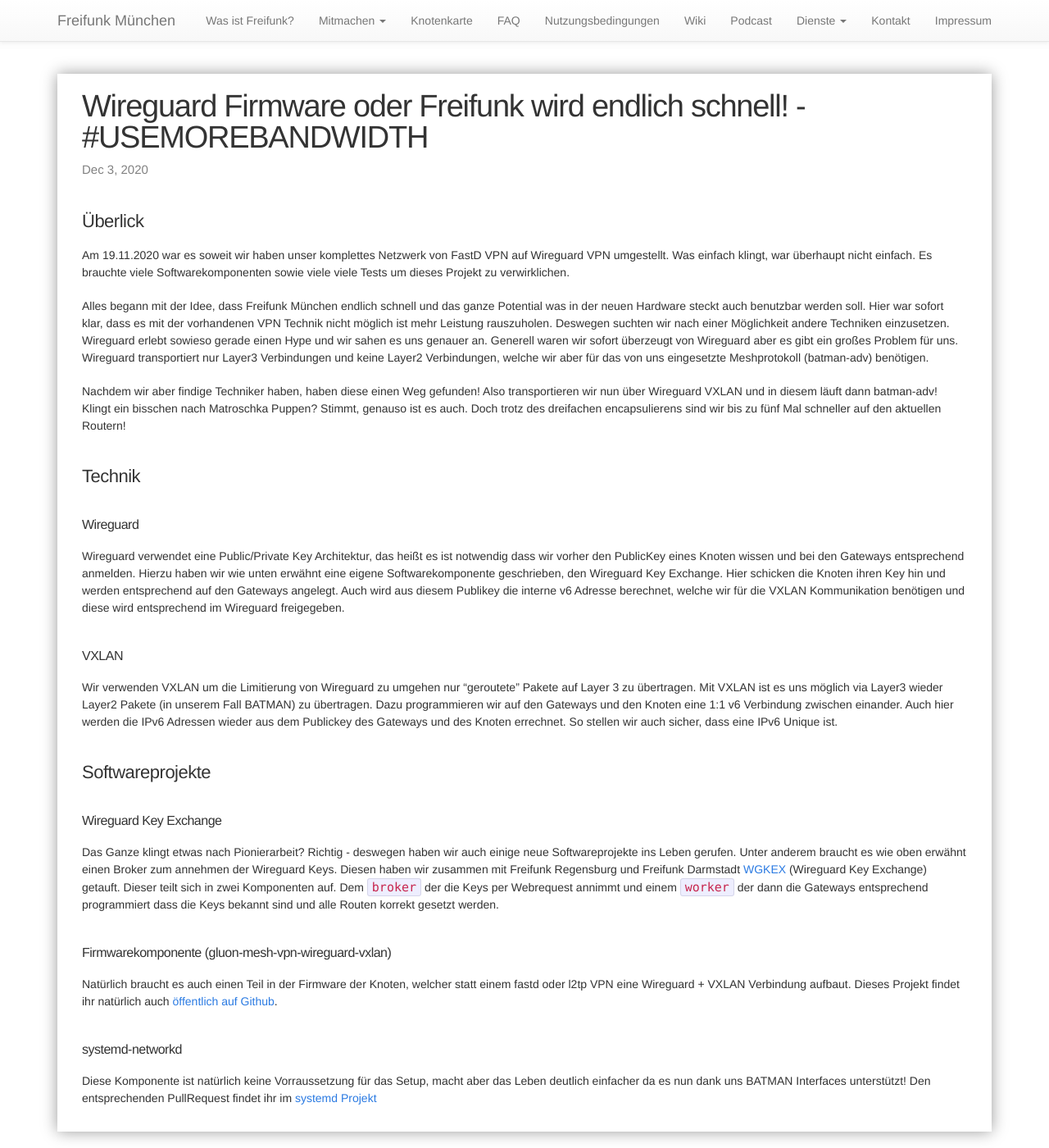
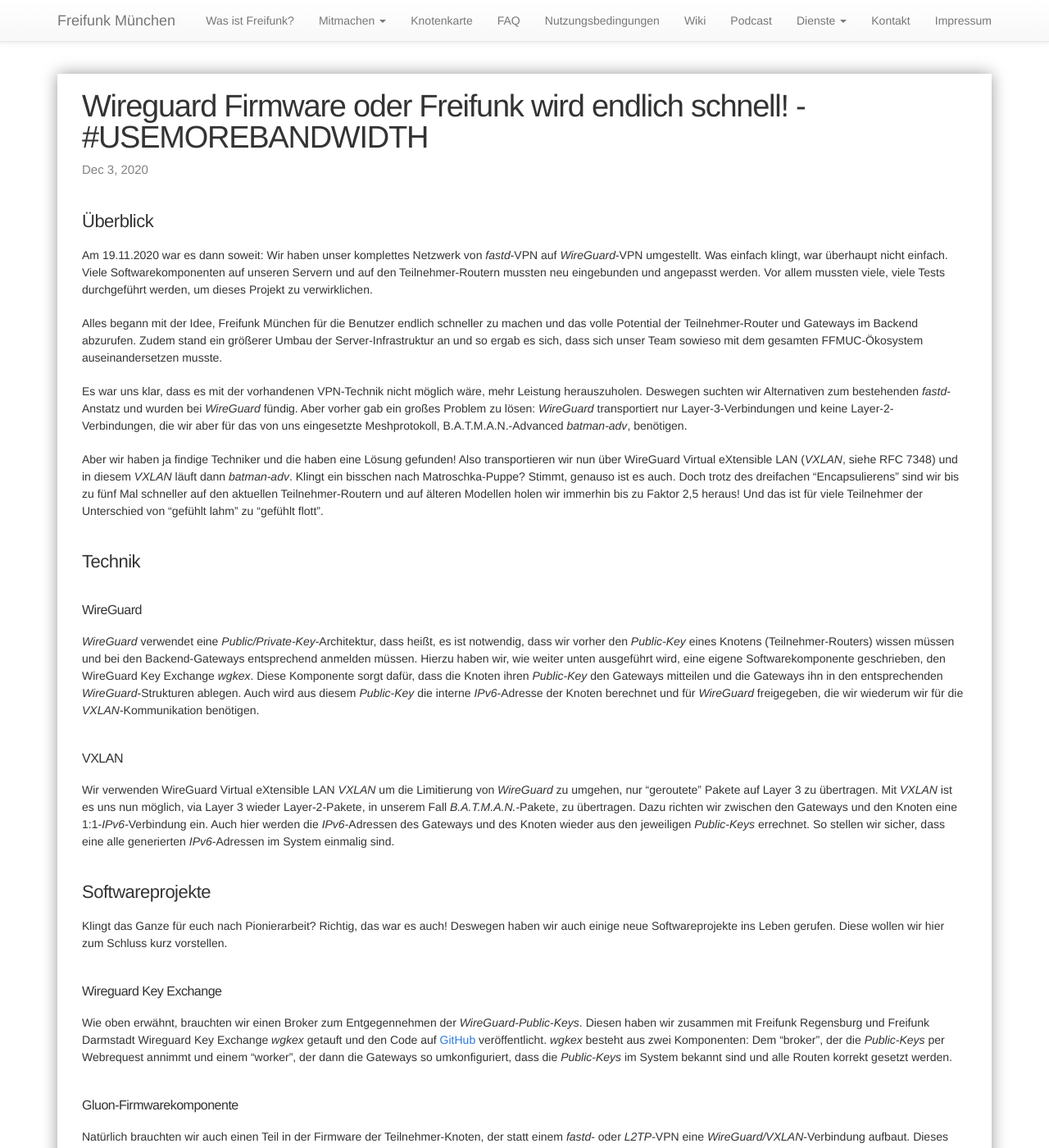
Before and after one commit to freifunkMUC/freifunkmuc.github.io, a Jekyll site: the page built from _posts/2020-12-03-wireguard-firmware.markdown, in a window 1280 px wide and 1400 px high. Shown: the whole window at 82% size. Built offline with Jekyll 4.4.1, drawn with Linux system fonts in a browser that asks for light colours; some of the changed text lies outside the part shown.

Commit message:
Kleinere Änderungen

```diff
--- a/_posts/2020-12-03-wireguard-firmware.markdown
+++ b/_posts/2020-12-03-wireguard-firmware.markdown
@@ -4,29 +4,38 @@ title:  "Wireguard Firmware oder Freifunk wird endlich schnell! - #USEMOREBANDWI
 date:   2020-12-03 10:43:00
 categories: freifunkmuc
 ---
-### Überlick
+### Überblick
 
-Am 19.11.2020 war es soweit wir haben unser komplettes Netzwerk von FastD VPN auf Wireguard VPN umgestellt. Was einfach klingt, war überhaupt nicht einfach. Es brauchte viele Softwarekomponenten sowie viele viele Tests um dieses Projekt zu verwirklichen.
+Am 19.11.2020 war es dann soweit: Wir haben unser komplettes Netzwerk von _fastd_-VPN auf _WireGuard_-VPN umgestellt. Was einfach klingt, war überhaupt nicht einfach. Viele Softwarekomponenten auf unseren Servern und auf den Teilnehmer-Routern mussten neu eingebunden und angepasst werden. Vor allem mussten viele, viele Tests durchgeführt werden, um dieses Projekt zu verwirklichen.
 
-Alles begann mit der Idee, dass Freifunk München endlich schnell und das ganze Potential was in der neuen Hardware steckt auch benutzbar werden soll. Hier war sofort klar, dass es mit der vorhandenen VPN Technik nicht möglich ist mehr Leistung rauszuholen. Deswegen suchten wir nach einer Möglichkeit andere Techniken einzusetzen. Wireguard erlebt sowieso gerade einen Hype und wir sahen es uns genauer an. Generell waren wir sofort überzeugt von Wireguard aber es gibt ein großes Problem für uns. Wireguard transportiert nur Layer3 Verbindungen und keine Layer2 Verbindungen, welche wir aber für das von uns eingesetzte Meshprotokoll (batman-adv) benötigen.
+Alles begann mit der Idee, Freifunk München für die Benutzer endlich schneller zu machen und das volle Potential der Teilnehmer-Router und Gateways im Backend abzurufen. Zudem stand ein größerer Umbau der Server-Infrastruktur an und so ergab es sich, dass sich unser Team sowieso mit dem gesamten FFMUC-Ökosystem auseinandersetzen musste.
 
-Nachdem wir aber findige Techniker haben, haben diese einen Weg gefunden! Also transportieren wir nun über Wireguard VXLAN und in diesem läuft dann batman-adv! Klingt ein bisschen nach Matroschka Puppen? Stimmt, genauso ist es auch. Doch trotz des dreifachen encapsulierens sind wir bis zu fünf Mal schneller auf den aktuellen Routern!
+Es war uns klar, dass es mit der vorhandenen VPN-Technik nicht möglich wäre, mehr Leistung herauszuholen. Deswegen suchten wir Alternativen zum bestehenden _fastd_-Anstatz und wurden bei _WireGuard_ fündig. Aber vorher gab ein großes Problem zu lösen: _WireGuard_ transportiert nur Layer-3-Verbindungen und keine Layer-2-Verbindungen, die wir aber für das von uns eingesetzte Meshprotokoll, B.A.T.M.A.N.-Advanced _batman-adv_, benötigen.
+
+Aber wir haben ja findige Techniker und die haben eine Lösung gefunden! Also transportieren wir nun über WireGuard Virtual eXtensible LAN (_VXLAN_, siehe RFC 7348) und in diesem _VXLAN_ läuft dann _batman-adv_. Klingt ein bisschen nach Matroschka-Puppe? Stimmt, genauso ist es auch. Doch trotz des dreifachen "Encapsulierens" sind wir bis zu fünf Mal schneller auf den aktuellen Teilnehmer-Routern und auf älteren Modellen holen wir immerhin bis zu Faktor 2,5 heraus! Und das ist für viele Teilnehmer der Unterschied von "gefühlt lahm" zu "gefühlt flott".
 
 ### Technik
 
-#### Wireguard
-Wireguard verwendet eine Public/Private Key Architektur, das heißt es ist notwendig dass wir vorher den PublicKey eines Knoten wissen und bei den Gateways entsprechend anmelden. Hierzu haben wir wie unten erwähnt eine eigene Softwarekomponente geschrieben, den Wireguard Key Exchange. Hier schicken die Knoten ihren Key hin und werden entsprechend auf den Gateways angelegt. Auch wird aus diesem Publikey die interne v6 Adresse berechnet, welche wir für die VXLAN Kommunikation benötigen und diese wird entsprechend im Wireguard freigegeben.
+#### WireGuard
+_WireGuard_ verwendet eine _Public/Private-Key_-Architektur, dass heißt, es ist notwendig, dass wir vorher den _Public-Key_ eines Knotens (Teilnehmer-Routers) wissen müssen und bei den Backend-Gateways entsprechend anmelden müssen. Hierzu haben wir, wie weiter unten ausgeführt wird, eine eigene Softwarekomponente geschrieben, den WireGuard Key Exchange _wgkex_. Diese Komponente sorgt dafür, dass die Knoten ihren _Public-Key_ den Gateways mitteilen und die Gateways ihn in den entsprechenden _WireGuard_-Strukturen ablegen. Auch wird aus diesem _Public-Key_ die interne _IPv6_-Adresse der Knoten berechnet und für _WireGuard_ freigegeben, die wir wiederum wir für die _VXLAN_-Kommunikation benötigen.
 
 #### VXLAN
-Wir verwenden VXLAN um die Limitierung von Wireguard zu umgehen nur "geroutete" Pakete auf Layer 3 zu übertragen. Mit VXLAN ist es uns möglich via Layer3 wieder Layer2 Pakete (in unserem Fall BATMAN) zu übertragen. Dazu programmieren wir auf den Gateways und den Knoten eine 1:1 v6 Verbindung zwischen einander. Auch hier werden die IPv6 Adressen wieder aus dem Publickey des Gateways und des Knoten errechnet. So stellen wir auch sicher, dass eine IPv6 Unique ist.
+Wir verwenden WireGuard Virtual eXtensible LAN _VXLAN_ um die Limitierung von _WireGuard_ zu umgehen, nur "geroutete" Pakete auf Layer 3 zu übertragen. Mit _VXLAN_ ist es uns nun möglich, via Layer 3 wieder Layer-2-Pakete, in unserem Fall _B.A.T.M.A.N._-Pakete, zu übertragen. Dazu richten wir zwischen den Gateways und den Knoten eine 1:1-_IPv6_-Verbindung ein. Auch hier werden die _IPv6_-Adressen des Gateways und des Knoten wieder aus den jeweiligen _Public-Keys_ errechnet. So stellen wir sicher, dass eine alle generierten _IPv6_-Adressen im System einmalig sind.
 
 ### Softwareprojekte
 
+Klingt das Ganze für euch nach Pionierarbeit? Richtig, das war es auch! Deswegen haben wir auch einige neue Softwareprojekte ins Leben gerufen. Diese wollen wir hier zum Schluss kurz vorstellen.
+
 #### Wireguard Key Exchange
-Das Ganze klingt etwas nach Pionierarbeit? Richtig - deswegen haben wir auch einige neue Softwareprojekte ins Leben gerufen. Unter anderem braucht es wie oben erwähnt einen Broker zum annehmen der Wireguard Keys. Diesen haben wir zusammen mit Freifunk Regensburg und Freifunk Darmstadt [WGKEX](https://github.com/freifunkMUC/wgkex) (Wireguard Key Exchange) getauft. Dieser teilt sich in zwei Komponenten auf. Dem `broker` der die Keys per Webrequest annimmt und einem `worker` der dann die Gateways entsprechend programmiert dass die Keys bekannt sind und alle Routen korrekt gesetzt werden.
+Wie oben erwähnt, brauchten wir einen Broker zum Entgegennehmen der _WireGuard-Public-Keys_. Diesen haben wir zusammen mit Freifunk Regensburg und Freifunk Darmstadt Wireguard Key Exchange _wgkex_ getauft und den Code auf [GitHub](https://github.com/freifunkMUC/wgkex) veröffentlicht. _wgkex_ besteht aus zwei Komponenten: Dem "broker", der die _Public-Keys_ per Webrequest annimmt und einem "worker", der dann die Gateways so umkonfiguriert, dass die _Public-Keys_ im System bekannt sind und alle Routen korrekt gesetzt werden.
 
-#### Firmwarekomponente (gluon-mesh-vpn-wireguard-vxlan)
-Natürlich braucht es auch einen Teil in der Firmware der Knoten, welcher statt einem fastd oder l2tp VPN eine Wireguard + VXLAN Verbindung aufbaut. Dieses Projekt findet ihr natürlich auch [öffentlich auf Github](gluon-mesh-vpn-wireguard-vxlan).
+#### Gluon-Firmwarekomponente
+Natürlich brauchten wir auch einen Teil in der Firmware der Teilnehmer-Knoten, der statt einem _fastd_- oder _L2TP_-VPN eine _WireGuard/VXLAN_-Verbindung aufbaut. Dieses Projekt haben wir _gluon-mesh-vpn-wireguard-vxlan_ genannt und ihr findet es natürlich auf [GitHub](https://github.com/freifunkMUC/gluon-mesh-vpn-wireguard).
 
 #### systemd-networkd
-Diese Komponente ist natürlich keine Vorraussetzung für das Setup, macht aber das Leben deutlich einfacher da es nun dank uns BATMAN Interfaces unterstützt! Den entsprechenden PullRequest findet ihr im [systemd Projekt](https://github.com/systemd/systemd/pull/17252)
+Damit auf den Gateways alles rund läuft, haben wir uns zu guter Letzt noch eine _systemd_-Erweitung ausgedacht. Diese Komponente ist natürlich keine Vorraussetzung für das Setup. Sie macht uns das Leben aber deutlich einfacher, da _systemd_ nun dank uns _B.A.T.M.A.N._-Interfaces unterstützt! Den entsprechenden Pull-Request findet ihr im _systemd_-Projekt auf [GitHub](https://github.com/systemd/systemd/pull/17252).
+
+### Ausblick
+Heute, fast einen Monat nach Inbetriebnahme des neuen Systems, können wir zufrieden auf unser Projekt blicken, das uns zwar unzählige Stunden Arbeit gekostet hat, aber für alle Beteiligten spannend und lehrreich war. Und mit den Performance-Gewinnen sind wir auch sehr zufrieden.
+Für die Benutzer, die vom Umbau hoffentlich garnichts mitbekommen haben, hat es ein insgesamt besseres Freifunk-Erlebnis mit einer höheren nutzbaren Freifunk-Bandbreite gebracht.
+Und vielleicht zeigt es für andere Freifunk-Communities einen Weg auf, Engpässe im eigenen Netz zu beheben und unbekannte Leistungsreserven auszuschöpfen.
```
